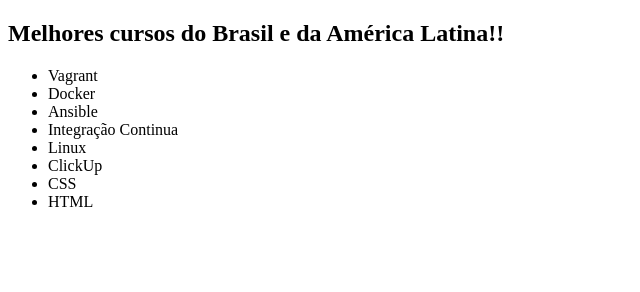
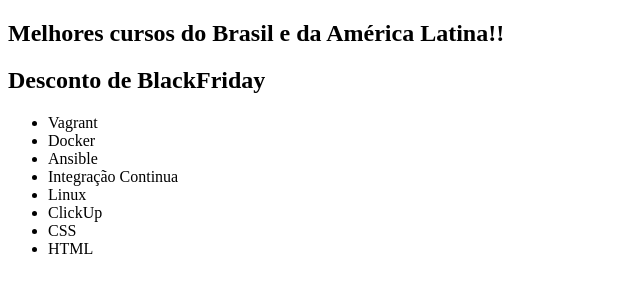
Before and after one commit to AlissonTeles/GitTreino, a plain HTML site: page index.html in a window 1280 px wide. Shown: the whole page, without its empty margins (0-640 px from the left). Drawn offline with Linux system fonts and the light colour scheme.

Commit message:
Descricao da blackfriday

```diff
--- a/index.html
+++ b/index.html
@@ -4,6 +4,7 @@
     <meta charset="UTF-8">
     <title>Cursos da Alura</title>
         <h2>Melhores cursos do Brasil e da América Latina!!</h2>
+        <h2>Desconto de BlackFriday</h2>
 </head>
 <body>
     <ul>
```
